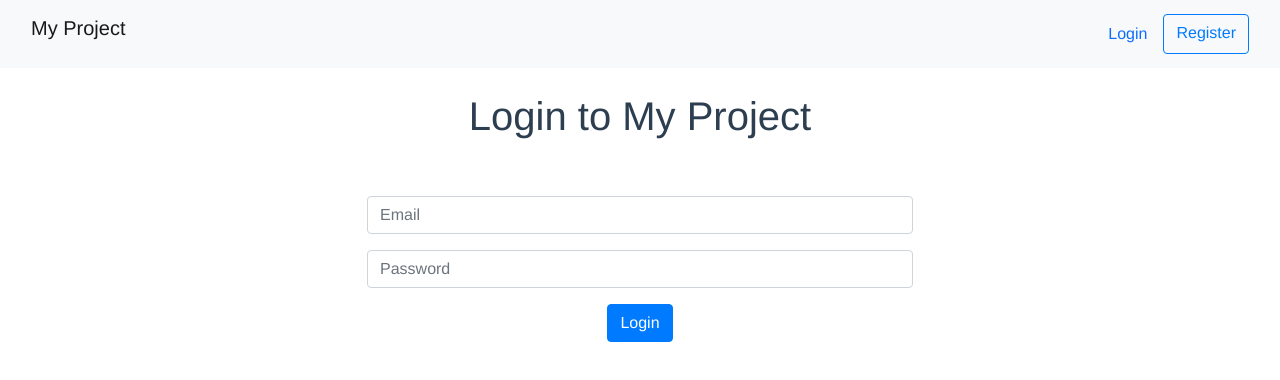
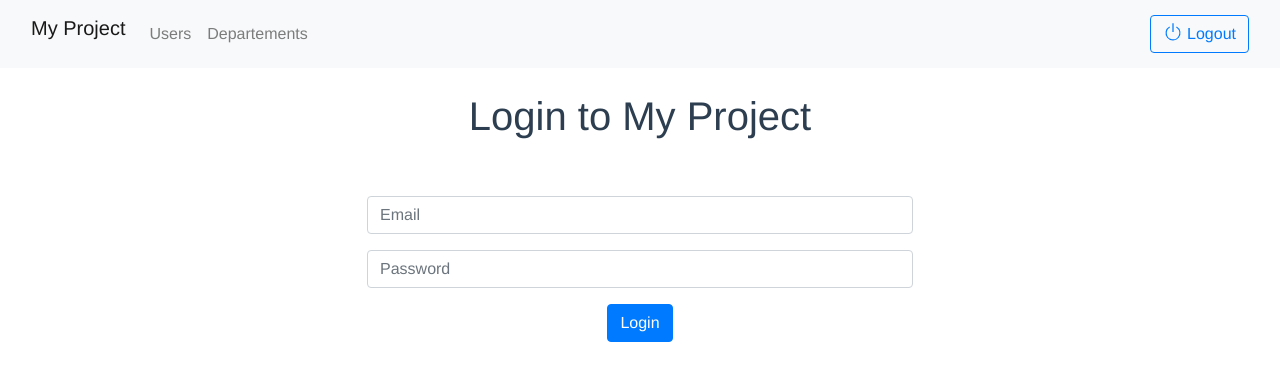
Before and after one commit to SoufiMouhcine/myProject-frontend, a Vue app: page / in a window 1280 px wide. Shown: the top 380 px of the page. Built offline with nearby package versions, Linux system fonts and the light colour scheme; sample sign-in values are in the browser's storage.

Commit message:
fix bug logout login

```diff
--- a/src/components/nav-bar.vue
+++ b/src/components/nav-bar.vue
@@ -15,16 +15,23 @@
       </button>
       <div class="collapse navbar-collapse" id="navbarSupportedContent">
         <ul class="navbar-nav me-auto mb-2 mb-lg-0 menu-list">
-          <li class="nav-item" v-if="account.login.loggedIn == true">
+          <li
+            class="nav-item"
+            v-if="account.login.loggedIn == true || this.userId"
+          >
             <router-link class="nav-link" to="/users">Users</router-link>
           </li>
-          <li class="nav-item" v-if="account.login.loggedIn == true">
+          <li
+            class="nav-item"
+            v-if="account.login.loggedIn == true || this.userId"
+          >
             <router-link class="nav-link" to="/departements"
               >Departements</router-link
             >
           </li>
         </ul>
-        <div v-if="account.login.loggedIn == true">
+
+        <div v-if="account.login.loggedIn == true || this.userId">
           <router-link
             class="btn btn-outline-primary"
             to="/login"
@@ -34,7 +41,10 @@
           </router-link>
         </div>
 
-        <form class="d-flex" v-if="account.login.loggedIn != true">
+        <form
+          class="d-flex"
+          v-if="account.login.loggedIn != true && this.userId == undefined"
+        >
           <router-link class="nav-link" to="/login">Login</router-link>
           <router-link class="btn btn-outline-primary" to="/register">
             Register
@@ -49,12 +59,22 @@ import { mapActions, mapState } from "vuex";
 
 export default {
   name: "Home",
+  data() {
+    return {
+      userId: undefined,
+    };
+  },
+  created() {
+    this.userId = localStorage.getItem("userId");
+    console.log(this.loggedIn);
+  },
   computed: {
     ...mapState(["account"]),
   },
   methods: {
     ...mapActions(["logoutAction"]),
     logout() {
+      this.userId = undefined;
       this.logoutAction();
     },
   },
--- a/src/services/user.js
+++ b/src/services/user.js
@@ -25,6 +25,12 @@ const login = async function(user) {
 
 const logout = () => {
     localStorage.removeItem('token');
+    localStorage.removeItem('userId');
+    if (localStorage.getItem('userId') != null) {
+        console.log(localStorage.getItem('userId'))
+    }
+
+
 };
 
 const getAll = async function() {
--- a/src/store/account.js
+++ b/src/store/account.js
@@ -24,6 +24,8 @@ const mutations = {
         console.log(state.login)
         console.log(state.login.user.firstName)
         localStorage.setItem('token', state.login.token)
+        localStorage.setItem('userId', state.login.user._id)
+
     },
     [LOGOUT](state) {
         state.login.loggedIn = false;
@@ -46,7 +48,7 @@ const actions = {
         const login = await userService.login(user);
         console.log("loginAction " + login)
         if (login == null) {
-            return alert("login failure")
+            return alert("Email et ou mot de passe incorrect")
         } else {
             commit(LOGIN, login)
             return router.push('/users');
--- a/src/store/user.js
+++ b/src/store/user.js
@@ -9,7 +9,10 @@ const state = {
 };
 const mutations = {
     getUsers(state, users) {
+        let userId = localStorage.getItem('userId')
         state.users = users
+        state.users = [...state.users.filter(u => u._id != userId)];
+
     },
     deleteUser(state, userId) {
         state.users = [...state.users.filter(u => u._id != userId)];
```
Also changed, not shown: src/router/index.js (+6 -7 lines).
